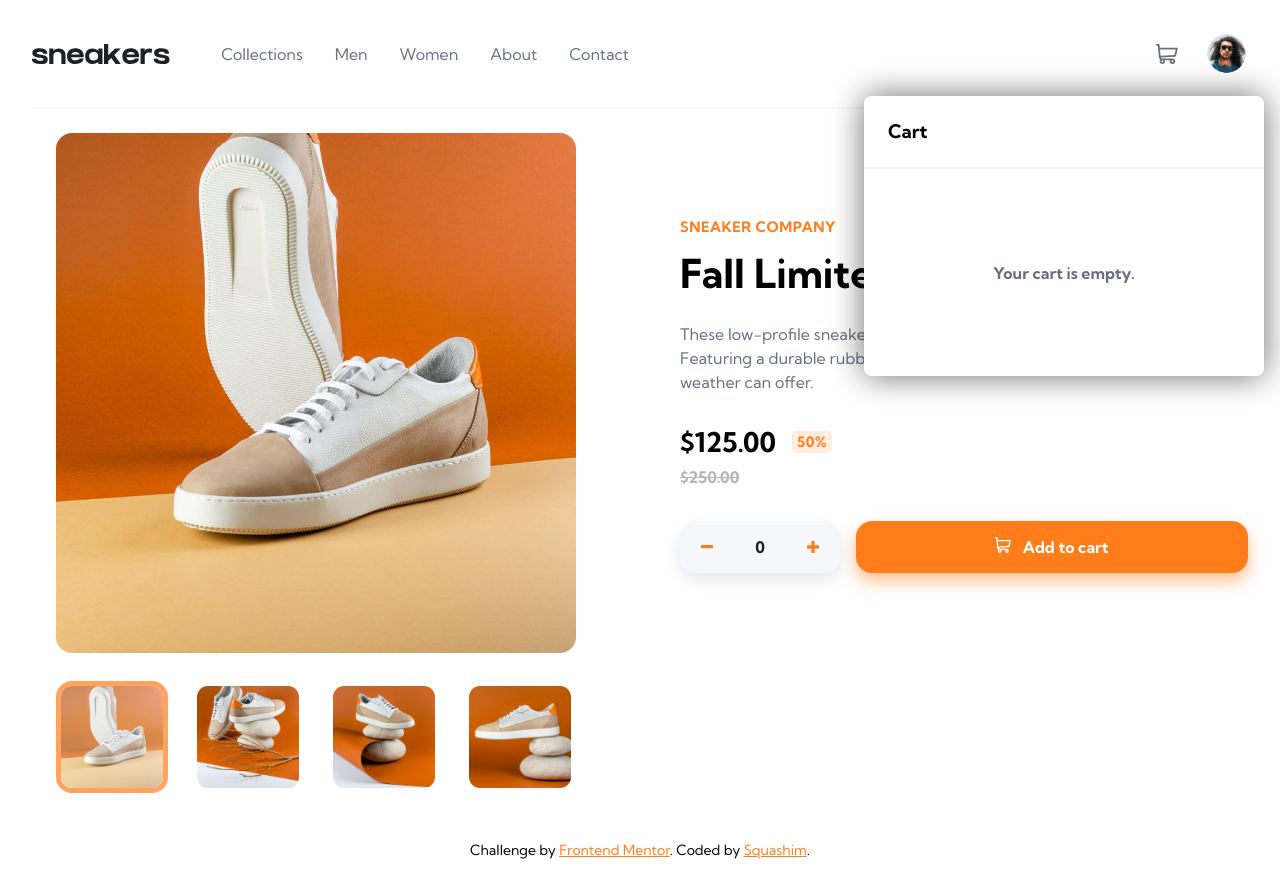
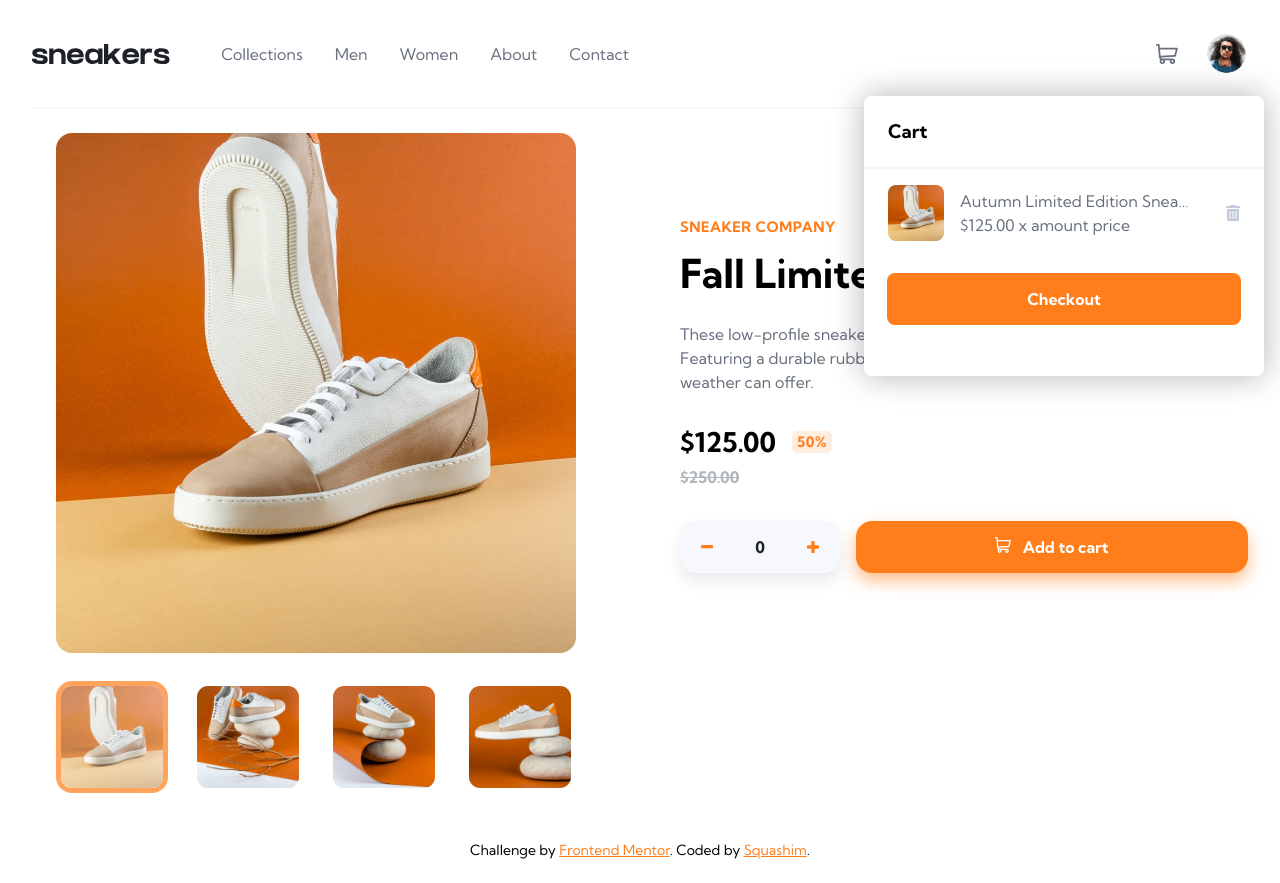
Before and after one commit to Squashim/ecommerce-shoes, a React (Create React App) app: page / in a window 1280 px wide. Both pictures are taken after a click on the picture 1166 px from the left and 53 px from the top of the page. Built offline with nearby package versions, Linux system fonts and the light colour scheme.

Commit message:
85% done

```diff
--- a/src/components/Cart.js
+++ b/src/components/Cart.js
@@ -1,11 +1,29 @@
 import React, { useState } from "react";
 import styles from "./Cart.module.scss";
+import thumbnail from "../images/image-product-1-thumbnail.jpg";
+import bin from "../images/icon-delete.svg";
 
 export const Cart = ({ addItem }) => {
-	const [isEmpty, setEmpty] = useState(true);
+	const [isEmpty, setEmpty] = useState(false);
 
 	const CartItem = () => {
-		return <div>Kafelek</div>;
+		return (
+			<>
+				<div className={styles.cart__item}>
+					<img
+						src={thumbnail}
+						alt=""
+						className={styles.cart__item__thumb}
+					></img>
+					<div className={styles.cart__item__desc}>
+						<p className={styles.name}>Autumn Limited Edition Sneakers</p>
+						<p className={styles.price}>$125.00 x amount price</p>
+					</div>
+					<img src={bin} alt="" className={styles.cart__item__bin}></img>
+				</div>
+				<button className={styles.cart__checkout}>Checkout</button>
+			</>
+		);
 	};
 
 	return (
@@ -15,11 +33,9 @@ export const Cart = ({ addItem }) => {
 			</div>
 			<div className={styles.cart__content}>
 				{isEmpty ? (
-					<p>Your cart is empty.</p>
+					<p className={styles.cart__placeholder}>Your cart is empty.</p>
 				) : (
 					<>
-						<CartItem />
-						<CartItem />
 						<CartItem />
 					</>
 				)}
--- a/src/components/Cart.module.scss
+++ b/src/components/Cart.module.scss
@@ -1,5 +1,6 @@
 @import "../styles/var";
 .cart {
+	transition: 0.3s all ease;
 	width: calc(100% - 2rem);
 	min-height: 280px;
 	max-height: 400px;
@@ -28,13 +29,61 @@
 	}
 	&__content {
 		width: 100%;
-		flex: 1;
 		display: flex;
 		justify-content: center;
 		align-items: center;
-		p {
+		flex-direction: column;
+		&__placeholder {
 			font-weight: $fbold;
 			color: $neutral300;
 		}
 	}
+	&__item {
+		align-self: flex-end;
+		display: flex;
+		flex-direction: row;
+		max-height: 6rem;
+		width: 100%;
+		padding: 1rem 1.5rem;
+		&__thumb {
+			width: 3.5rem;
+			aspect-ratio: 1/1;
+			border-radius: 0.5rem;
+		}
+		&__desc {
+			display: flex;
+			flex-direction: column;
+			justify-content: center;
+			padding: 0 1rem;
+			max-width: 75%;
+			.name,
+			.price {
+				line-height: 1.5rem;
+				font-weight: $fnormal;
+				color: $neutral300;
+				white-space: nowrap;
+				overflow: hidden;
+				text-overflow: ellipsis;
+			}
+		}
+		&__bin {
+			margin-left: auto;
+			align-self: center;
+			cursor: pointer;
+		}
+	}
+	&__checkout {
+		width: calc(100% - 2.9rem);
+		color: $neutral0;
+		text-align: center;
+		font-weight: $fbold;
+		border-radius: 0.5rem;
+		margin: 1rem;
+		padding: 1rem;
+		background-color: $primary200;
+		cursor: pointer;
+		&:hover {
+			opacity: 0.5;
+		}
+	}
 }
--- a/src/components/Content.js
+++ b/src/components/Content.js
@@ -218,7 +218,6 @@ export const Content = () => {
 					</button>
 				</div>
 			</div>
-			<Cart addItem={amount} />
 		</main>
 	);
 };
```
